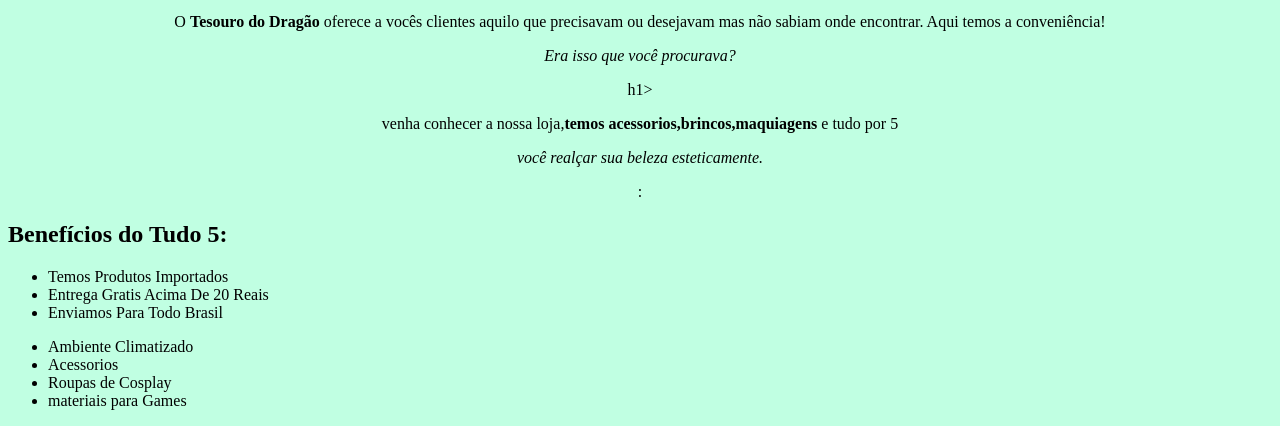
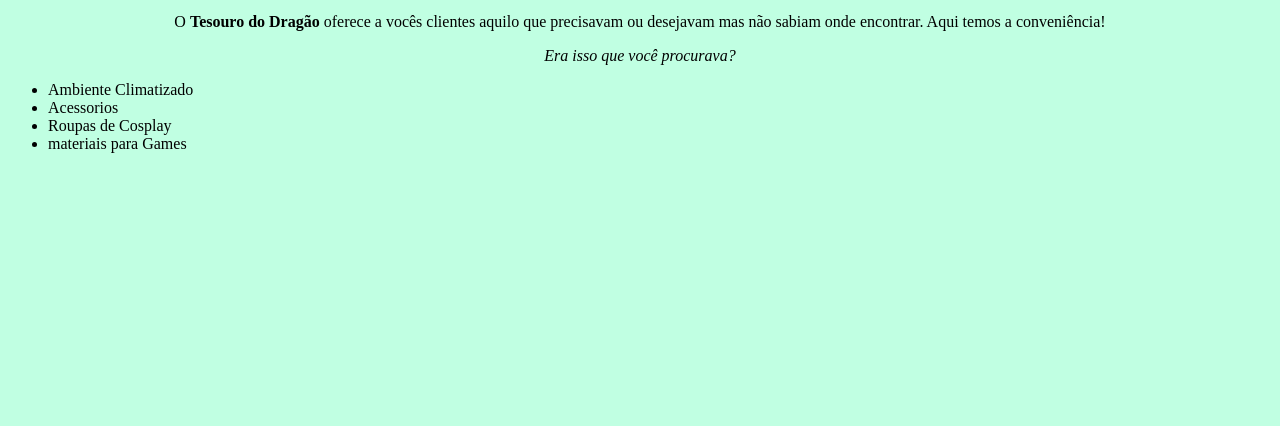
Before and after one commit to teotoniojr/Tancredo-1C-pensmentocomputacional-, a plain HTML site: page index.html in a window 1280 px wide. Shown: the part 1061-1487 px from the top of the page. After the commit the page ends 1230 px from the top, so only its background shows below. Drawn offline with Linux system fonts and the light colour scheme.

Commit message:
Update index.html

```diff
--- a/index.html
+++ b/index.html
@@ -22,17 +22,6 @@
             desejavam mas não sabiam onde encontrar. Aqui temos a conveniência!</p>
             <p id="style="font-size: 30px;"><em>Era isso que você procurava?</em></p>
             </div>
-        </main>h1>
-        <p>venha conhecer a nossa loja,<strong>temos acessorios,brincos,maquiagens</strong> e tudo por 5<p>
-        <p><em> você realçar sua beleza esteticamente.</em></p>:
-        <div class="beneficios">
-            <h2>Benefícios do Tudo 5:</h2>
-            <ul>
-                <li>Temos Produtos Importados</li>
-                <li>Entrega Gratis Acima De 20 Reais</li>
-                <li>Enviamos Para Todo Brasil</li>
-            </ul>
-        </div>
         </main>
 
     <footer>
```
